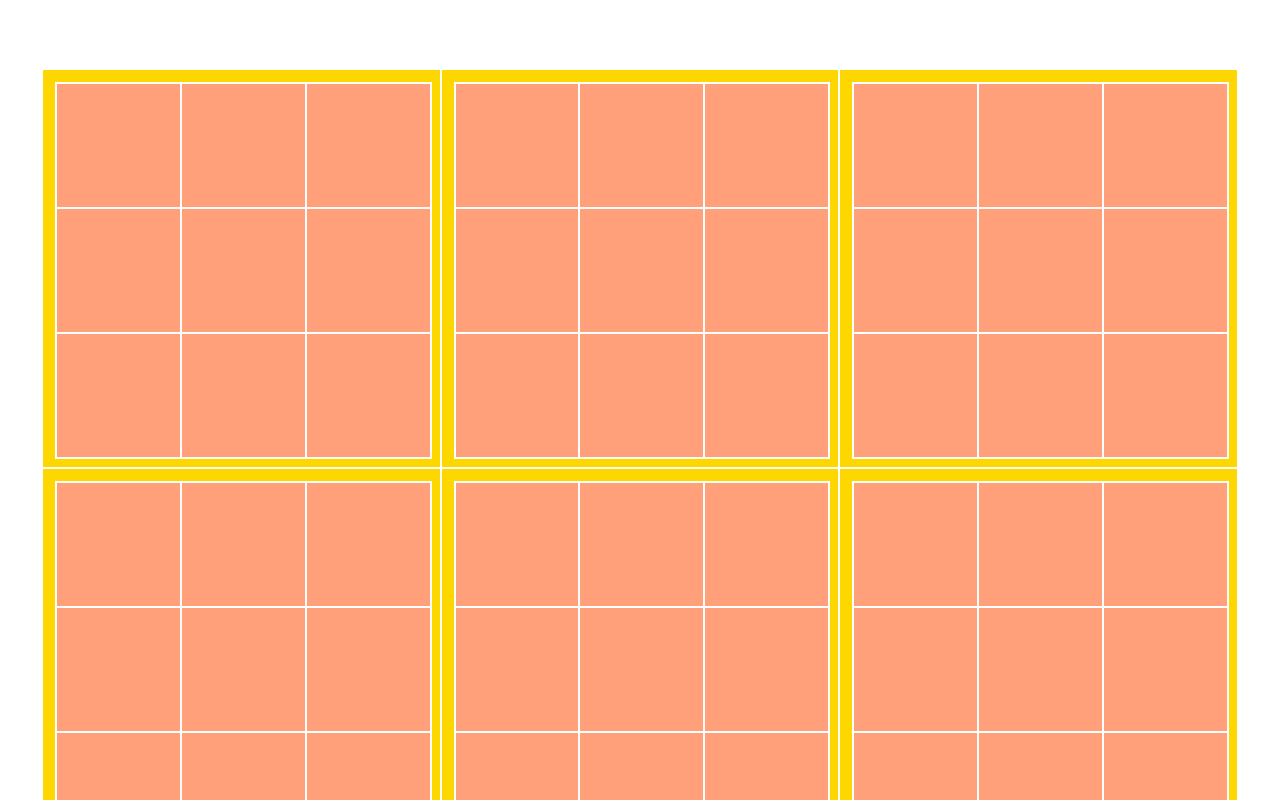
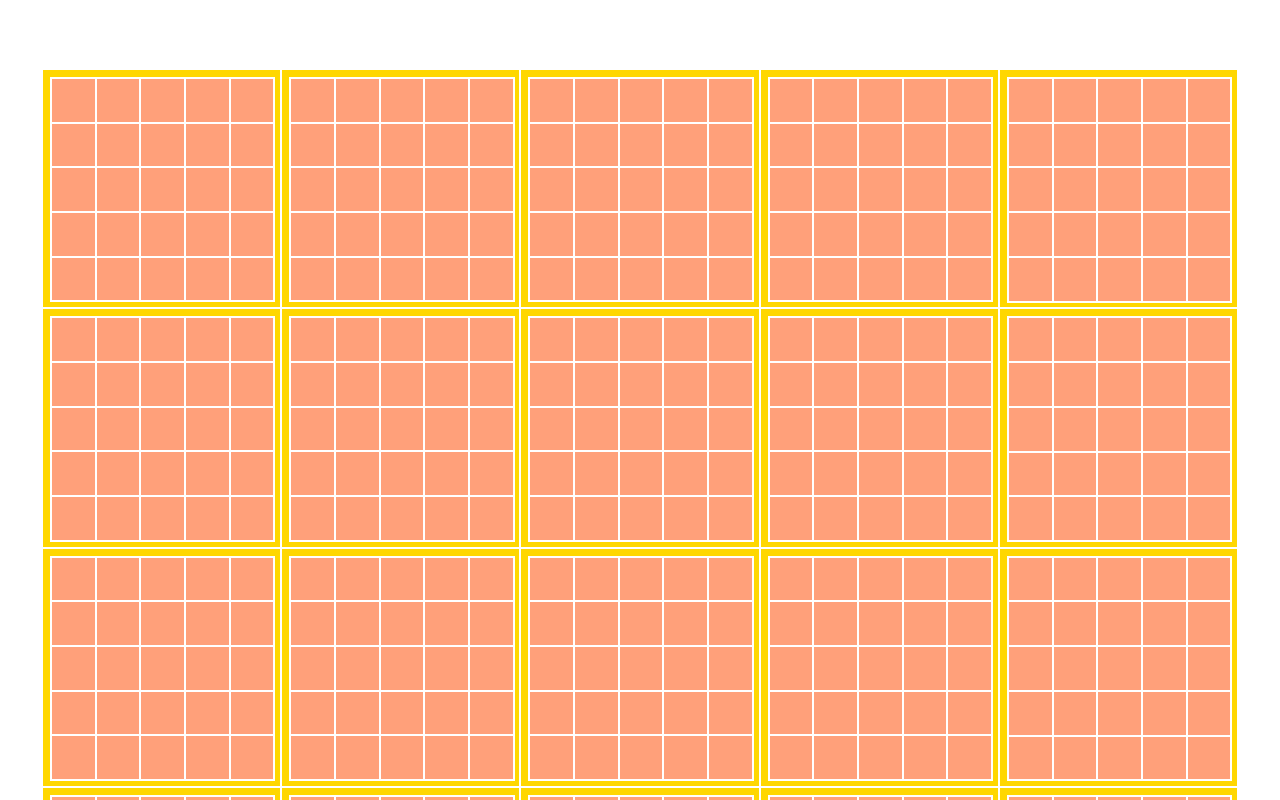
Before and after one commit to sunnyux/tic-tac-toe-3-vue-frontend, a Vue app: page / in a window 1280 px wide. Shown: the top 800 px of the page. Built offline with nearby package versions, Linux system fonts and the light colour scheme; the HTML template or start-up script is replaced by a standard one.

Commit message:
Using variable as the board size, extending this board to more than tic-tac-toe!

```diff
--- a/src/App.vue
+++ b/src/App.vue
@@ -1,6 +1,6 @@
 <template>
   <div id="app">
-    <Octothorpe :block-i-d="initialID" :oct-depth="depth"></Octothorpe>
+    <Octothorpe :block-i-d="initialID" :oct-depth="depth" :board-size="size"></Octothorpe>
   </div>
 </template>
 
@@ -17,6 +17,7 @@
     data() {
       return {
         depth: 1,
+        size: 5, // the number of rows and columns of the board
       }
     },
     created() {
--- a/src/components/Octothorpe.vue
+++ b/src/components/Octothorpe.vue
@@ -1,11 +1,11 @@
 <template>
 <!--  <table :class="size" :id="id">-->
   <table :class="size">
-    <tr v-for="row in 3" :key="row">
-      <td v-for="column in 3" :key="row-column" :class="{borders: !moreNesting}">
+    <tr v-for="row in boardSize" :key="row">
+      <td v-for="column in boardSize" :key="row+column" :class="{borders: !moreNesting}">
         <div v-if="moreNesting" class="content">
           <Octothorpe :block-i-d="[row, column, blockID]"
-                      :octDepth="octDepth-1" />
+                      :octDepth="octDepth-1" :board-size="parseInt(boardSize)"/>
         </div>
         <div v-else>
           <Cell :cell-i-d="[row, column, blockID]" />
@@ -26,6 +26,10 @@
     name: "Octothorpe",
     props: {
       octDepth: {
+        type: Number,
+        required: true
+      },
+      boardSize: {
         type: Number,
         required: true
       },
@@ -98,7 +102,7 @@
     /*border-color: white;*/
   }
   td {
-    width: 33.3333%;
+    /*width: 33.3333%;*/
     /*width: 5em;*/
     position: relative;
     padding: 0;
```
